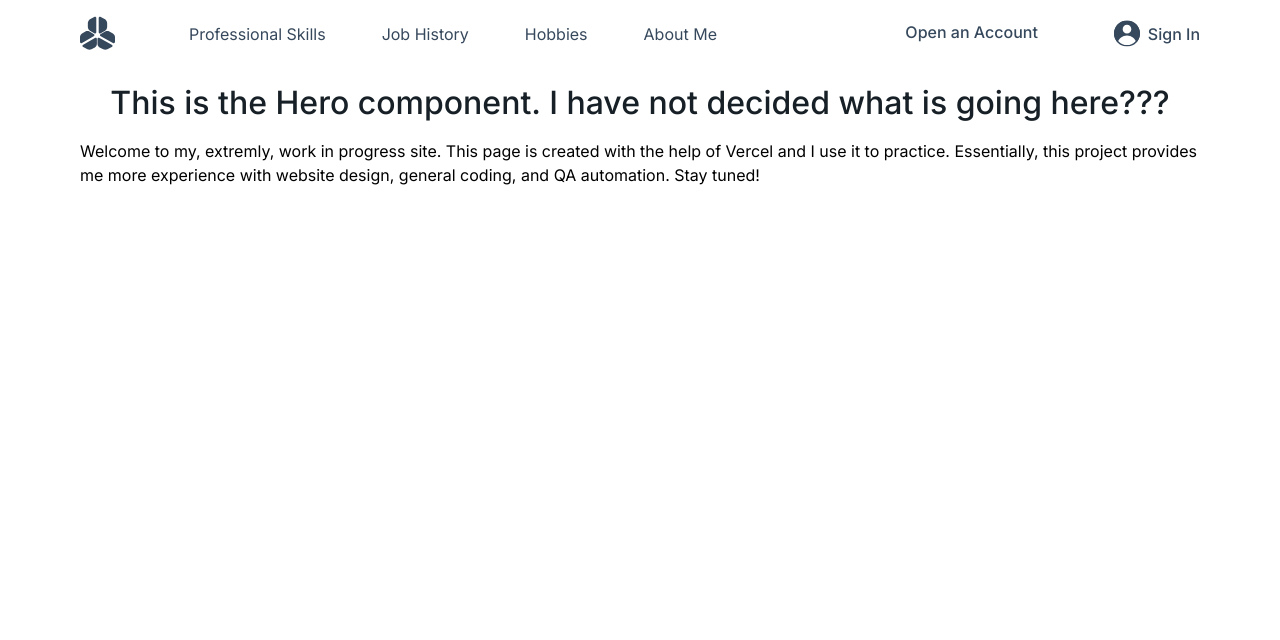
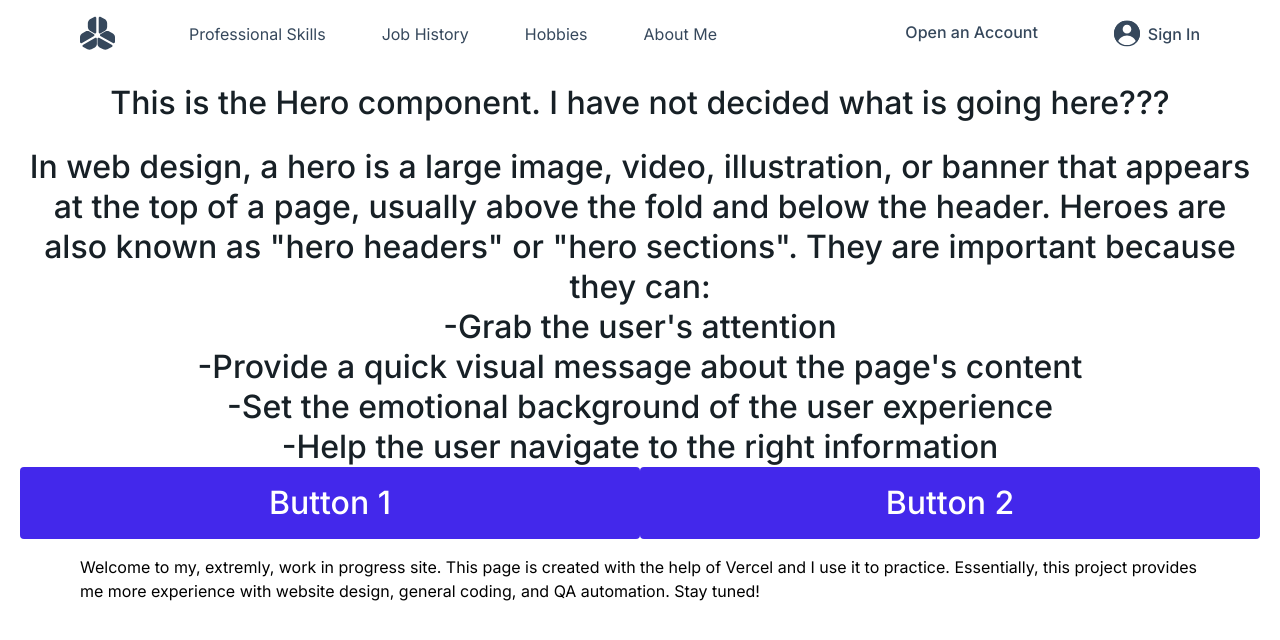
Before and after one commit to aaronnicholashaigh/ProfessionalSite, a Next.js app: page / in a window 1280 px wide. Shown: the top 640 px of the page. Built offline with nearby package versions, Linux system fonts and the light colour scheme.

Commit message:
Update Hero.tsx
Work with buttons.  What I'll use them for or if I'll keep them?  I don't know.

```diff
--- a/app/components/Hero.tsx
+++ b/app/components/Hero.tsx
@@ -3,6 +3,17 @@ export function Hero(){
         <div className="pt-4">
             <div className="px-[20px] text-[32px] leading-[40px] font-medium text-[#172026]">
                 <h1 className="text-center ">This is the Hero component.  I have not decided what is going here???</h1>
+                <p className="text-center pt-6">In web design, a hero is a large image, video, illustration, or banner that appears at the top of a page, usually above the fold and below the header. Heroes are also known as "hero headers" or "hero sections". They are important because they can:
+                <br />-Grab the user's attention
+                <br />-Provide a quick visual message about the page's content
+                <br />-Set the emotional background of the user experience
+                <br />-Help the user navigate to the right information
+                </p>
+
+                <div className="flex we-full">
+                    <button className="bg-[#4328EB] w-1/2 py-4 px-8 text-white rounded-[4px]"> Button 1</button>
+                    <button className="bg-[#4328EB] w-1/2 py-4 px-8 text-white rounded-[4px]"> Button 2</button>
+                </div>
             </div>
         </div>
     )
```
